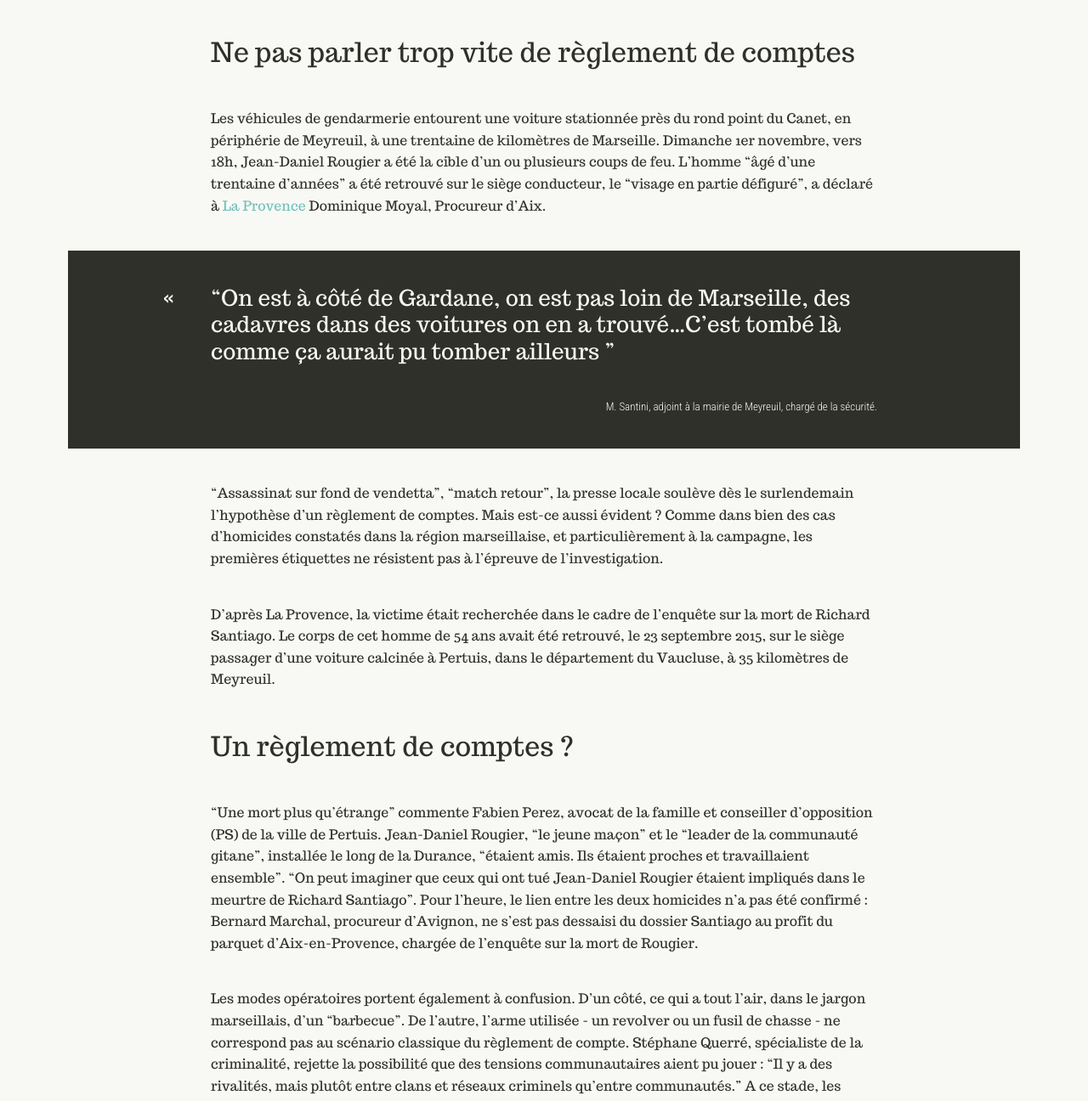
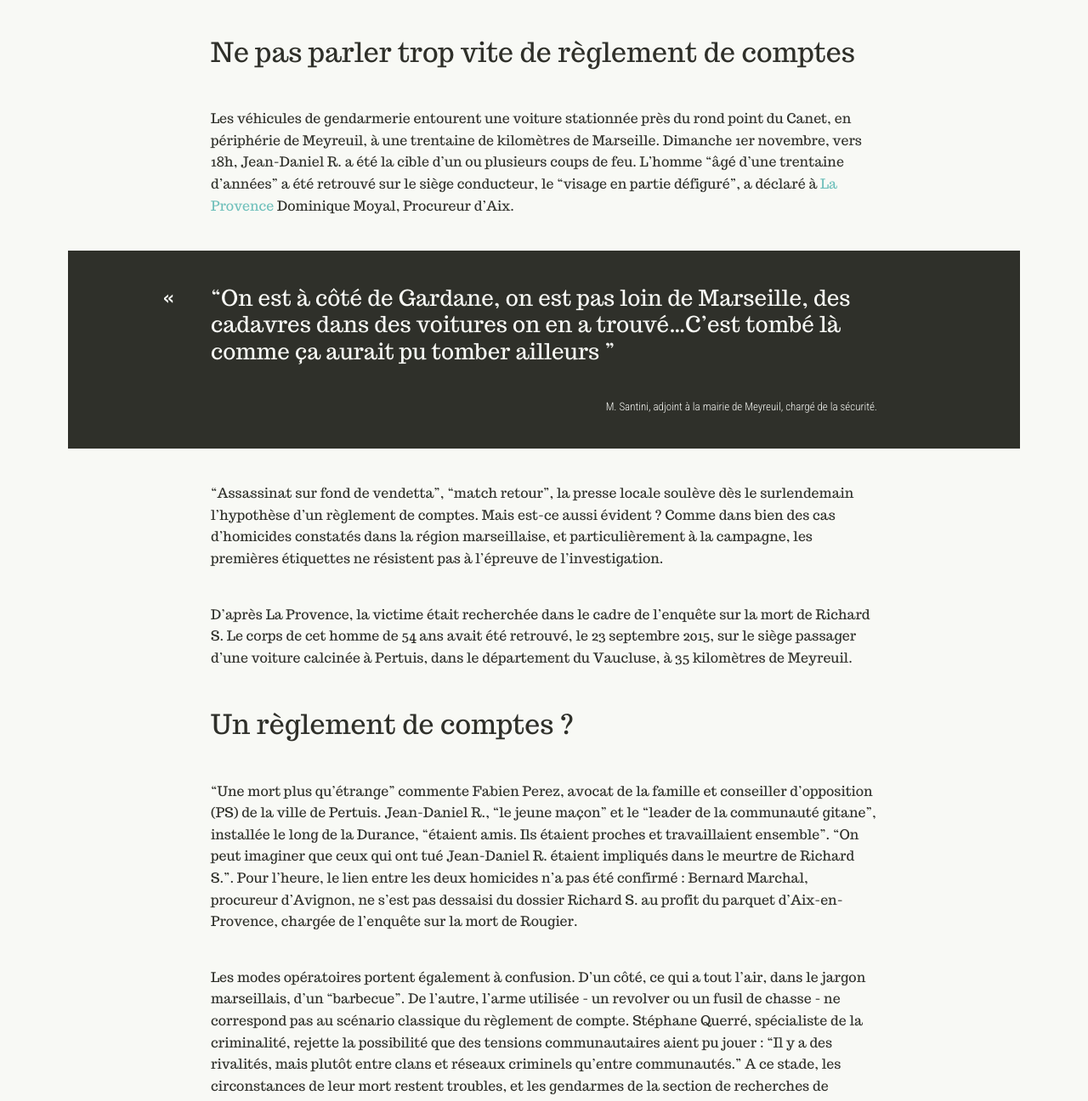
Before and after one commit to reglementsdecomptes/reglementsdecomptes.github.io, a Jekyll site: the page built from _posts/2015-12-11-Ne-pas-parler-trop-vite-de-règlement-de-compte.md, in a window 1280 px wide and 1400 px high, cut to the strip 104-1400 px from the top of the window. Shown: the whole strip at 85% size. Built offline with Jekyll 4.4.1, drawn with Linux system fonts in a browser that asks for light colours.

Commit message:
Updated 2015-12-11-Ne-pas-parler-trop-vite-de-règlement-de-compte.md

```diff
--- a/_posts/2015-12-11-Ne-pas-parler-trop-vite-de-règlement-de-compte.md
+++ b/_posts/2015-12-11-Ne-pas-parler-trop-vite-de-règlement-de-compte.md
@@ -5,9 +5,10 @@ title: Ne pas parler trop vite des règlements de comptes
 
 
 
+
 # Ne pas parler trop vite de règlement de comptes
 
-Les véhicules de gendarmerie entourent une voiture stationnée près du rond point du Canet, en périphérie de Meyreuil, à une trentaine de kilomètres de Marseille. Dimanche 1er novembre, vers 18h, Jean-Daniel Rougier a été la cible d’un ou plusieurs coups de feu. L’homme “âgé d’une trentaine d’années” a été retrouvé sur le siège conducteur, le “visage en partie défiguré”, a déclaré à [La Provence](http://www.laprovence.com/article/actualites/3651539/meyreuil-assassine-sur-fond-de-vendetta.html) Dominique Moyal, Procureur d’Aix.
+Les véhicules de gendarmerie entourent une voiture stationnée près du rond point du Canet, en périphérie de Meyreuil, à une trentaine de kilomètres de Marseille. Dimanche 1er novembre, vers 18h, Jean-Daniel R. a été la cible d’un ou plusieurs coups de feu. L’homme “âgé d’une trentaine d’années” a été retrouvé sur le siège conducteur, le “visage en partie défiguré”, a déclaré à [La Provence](http://www.laprovence.com/article/actualites/3651539/meyreuil-assassine-sur-fond-de-vendetta.html) Dominique Moyal, Procureur d’Aix.
 
 > “On est à côté de Gardane, on est pas loin de Marseille, des cadavres dans des voitures on en a trouvé...C’est tombé là comme ça aurait pu tomber ailleurs ”
 
@@ -16,11 +17,11 @@ M. Santini, adjoint à la mairie de Meyreuil, chargé de la sécurité.
 
 “Assassinat sur fond de vendetta”, “match retour”, la presse locale soulève dès le surlendemain l’hypothèse d’un règlement de comptes. Mais est-ce aussi évident ? Comme dans bien des cas d’homicides constatés dans la région marseillaise, et particulièrement à la campagne, les premières étiquettes ne résistent pas à l’épreuve de l’investigation.
 
-D’après La Provence, la victime était recherchée dans le cadre de l’enquête sur la mort de Richard Santiago. Le corps de cet homme de 54 ans avait été retrouvé, le 23 septembre 2015, sur le siège passager d’une voiture calcinée à Pertuis, dans le département du Vaucluse, à 35 kilomètres de Meyreuil.
+D’après La Provence, la victime était recherchée dans le cadre de l’enquête sur la mort de Richard S. Le corps de cet homme de 54 ans avait été retrouvé, le 23 septembre 2015, sur le siège passager d’une voiture calcinée à Pertuis, dans le département du Vaucluse, à 35 kilomètres de Meyreuil.
 
 # Un règlement de comptes ?
 
-“Une mort plus qu’étrange” commente Fabien Perez, avocat de la famille et conseiller d’opposition (PS) de la ville de Pertuis. Jean-Daniel Rougier, “le jeune maçon” et le “leader de la communauté gitane”, installée le long de la Durance, “étaient amis. Ils étaient proches et travaillaient ensemble”. “On peut imaginer que ceux qui ont tué Jean-Daniel Rougier étaient impliqués dans le meurtre de Richard Santiago”. Pour l’heure, le lien entre les deux homicides n’a pas été confirmé : Bernard Marchal, procureur d’Avignon, ne s’est pas dessaisi du dossier Santiago au profit du parquet d’Aix-en-Provence, chargée de l’enquête sur la mort de Rougier.
+“Une mort plus qu’étrange” commente Fabien Perez, avocat de la famille et conseiller d’opposition (PS) de la ville de Pertuis. Jean-Daniel R., “le jeune maçon” et le “leader de la communauté gitane”, installée le long de la Durance, “étaient amis. Ils étaient proches et travaillaient ensemble”. “On peut imaginer que ceux qui ont tué Jean-Daniel R. étaient impliqués dans le meurtre de Richard S.”. Pour l’heure, le lien entre les deux homicides n’a pas été confirmé : Bernard Marchal, procureur d’Avignon, ne s’est pas dessaisi du dossier Richard S. au profit du parquet d’Aix-en-Provence, chargée de l’enquête sur la mort de Rougier.
 
 Les modes opératoires portent également à confusion. D’un côté, ce qui a tout l’air, dans le jargon marseillais, d’un “barbecue”. De l’autre, l’arme utilisée - un revolver ou un fusil de chasse - ne correspond pas au scénario classique du règlement de compte. Stéphane Querré, spécialiste de la criminalité, rejette la possibilité que des tensions communautaires aient pu jouer : “Il y a des rivalités, mais plutôt entre clans et réseaux criminels qu’entre communautés.” A ce stade, les circonstances de leur mort restent troubles, et les gendarmes de la section de recherches de Marseille, responsable de toute affaire criminelle au niveau régional, refusent de donner tout élément.
 
```
